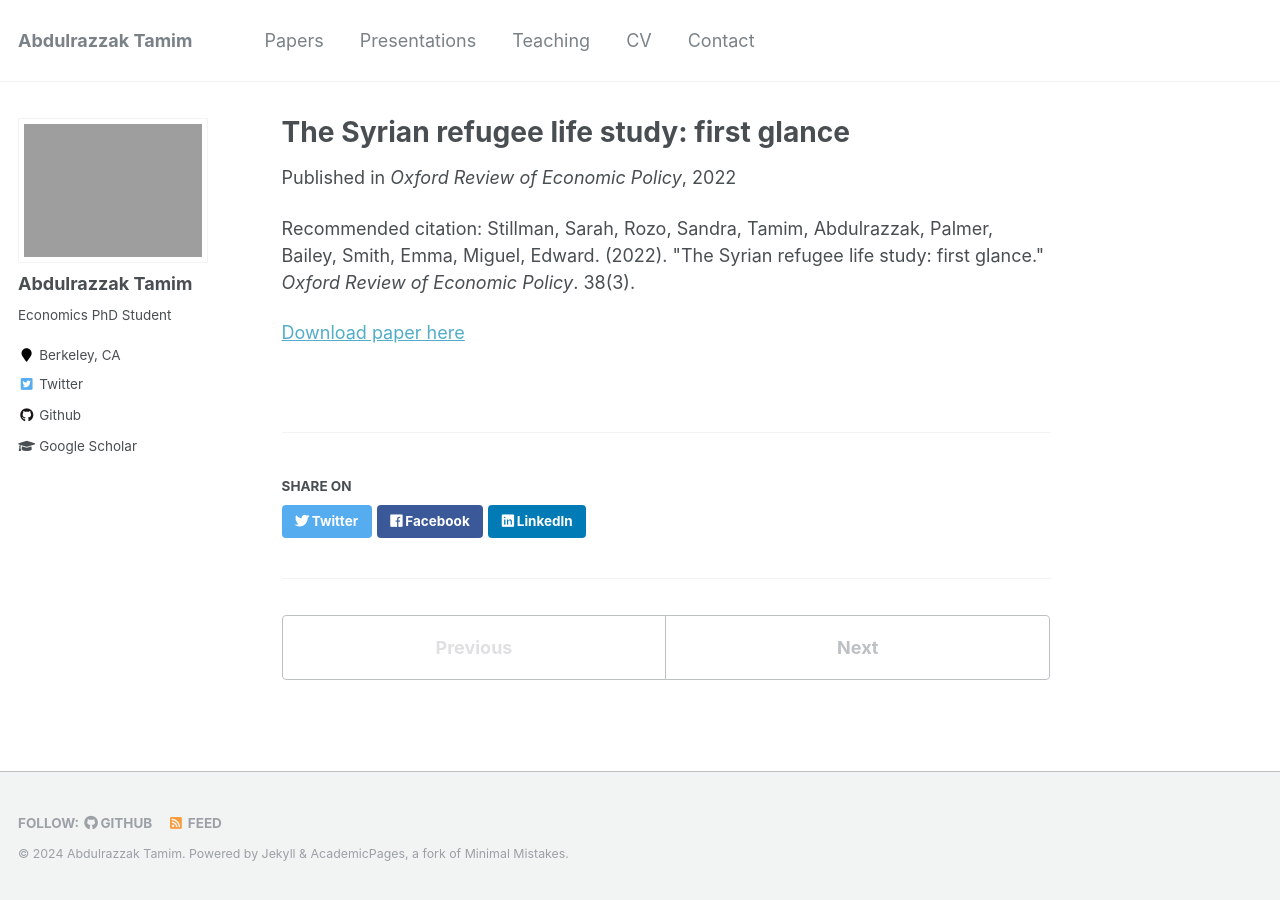
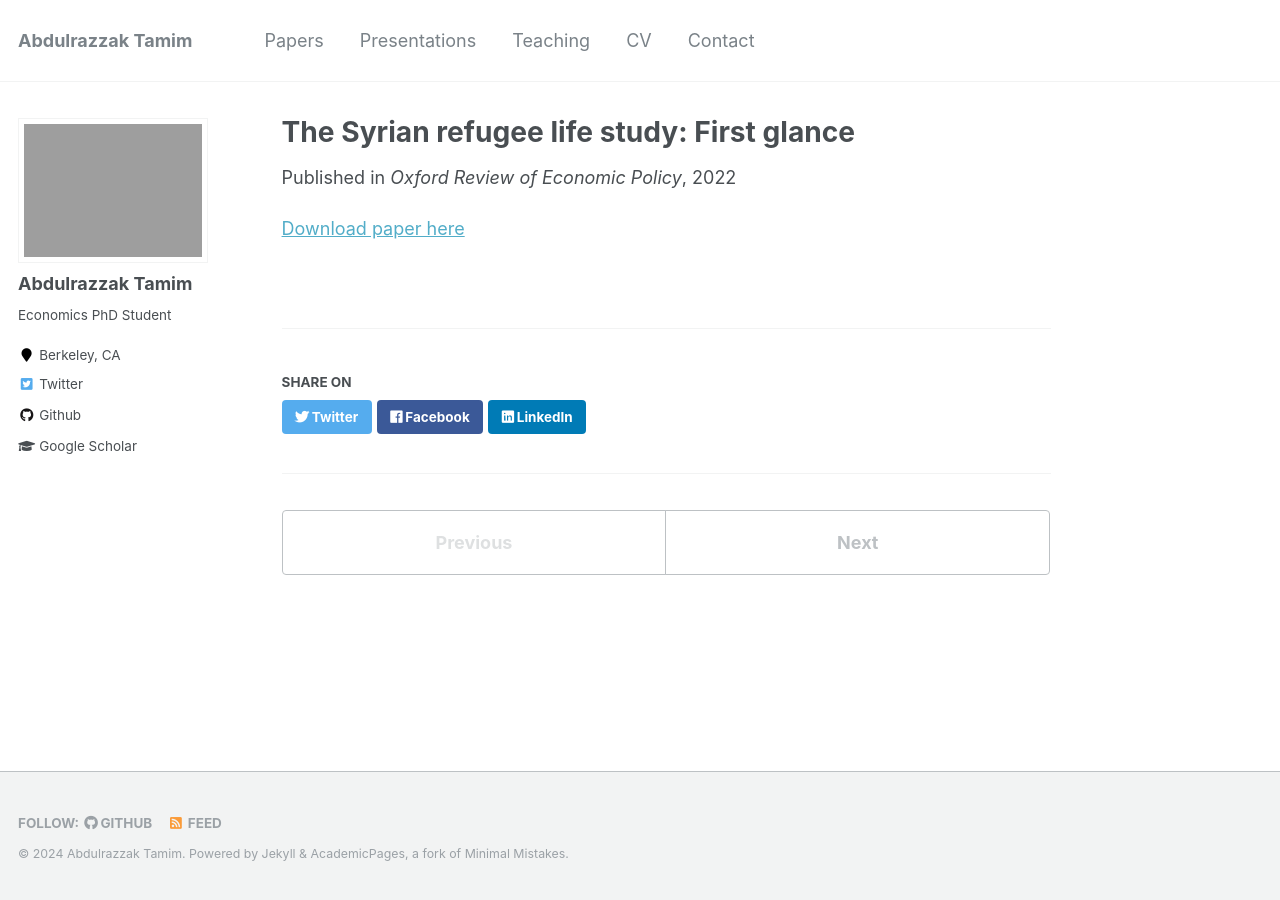
Before and after one commit to AbdulrazzakTamim/abdulrazzaktamim.github.io, a Jekyll site: the page built from _publications/paper1.md, in a window 1280 px wide. Built offline with Jekyll 4.4.1, drawn with Linux system fonts in a browser that asks for light colours; comment, search, counter and statistics services are not loaded.

Commit message:
Update paper1.md

```diff
--- a/_publications/paper1.md
+++ b/_publications/paper1.md
@@ -1,9 +1,9 @@
 ---
-title: "The Syrian refugee life study: first glance"
+title: "The Syrian refugee life study: First glance"
 collection: papers
 permalink: /publication/2009-10-01-paper-title-number-1
 date: 2022-09-15
 venue: 'Oxford Review of Economic Policy'
-citation: 'Stillman, Sarah, Rozo, Sandra, Tamim, Abdulrazzak, Palmer, Bailey, Smith, Emma, Miguel, Edward. (2022). &quot;The Syrian refugee life study: first glance.&quot; <i>Oxford Review of Economic Policy</i>. 38(3).'
+co_authors: '[Edward Miguel](http://emiguel.econ.berkeley.edu/), Bailey Palmer, [Sandra Rozo](https://www.sandrarozo.net/), [Emma Smith](https://sites.harvard.edu/emmasmith/), and Sarah Stillman'
 ---
 [Download paper here](https://academic.oup.com/oxrep/article-abstract/38/3/625/6701694)
```
